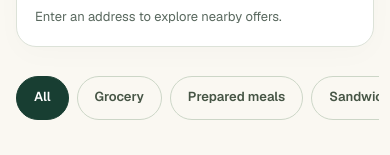
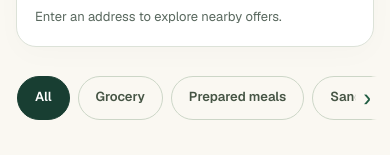
Before and after one commit to bachir23091976/foodsave, a Next.js app in the folder web/: page /offers in a window 390 px wide. Shown: the part 601-756 px from the top of the page. Built offline with nearby package versions, Linux system fonts and the light colour scheme; no server answers.

Commit message:
fix: make mobile categories fully reachable

```diff
--- a/web/app/components/public.module.css
+++ b/web/app/components/public.module.css
@@ -276,6 +276,22 @@
 }
 @media (max-width: 480px) {
   .journeyGrid { grid-template-columns: 1fr; gap: 0; }
+  .filters { position: relative; }
+  .filterRow { padding-inline: 6px 40px; scroll-padding-inline: 8px 32px; overscroll-behavior-x: contain; }
+  .filters[data-more-categories='true']::after {
+    content: '›';
+    position: absolute;
+    inset: 6px -5px auto auto;
+    display: grid;
+    place-items: center;
+    width: 24px;
+    height: 44px;
+    border-radius: 999px 0 0 999px;
+    background: var(--paper);
+    color: var(--green);
+    font-size: 24px;
+    pointer-events: none;
+  }
   .categoryTiles { grid-template-columns: minmax(0, 1fr); grid-auto-rows: 1fr; }
   .categoryTiles a {
     display: grid;
--- a/web/app/offers/page.tsx
+++ b/web/app/offers/page.tsx
@@ -1,7 +1,7 @@
 "use client";
 import { useLocale } from "../lib/i18n/LocaleProvider";
 
-import { useEffect, useState } from "react";
+import { useEffect, useRef, useState } from "react";
 import Link from "next/link";
 import Navbar from "../components/Navbar";
 import Footer from "../components/Footer";
@@ -65,6 +65,28 @@ export default function OffersPage() {
   const [favoriteMerchantIds, setFavoriteMerchantIds] = useState<string[]>([]);
   const [isMerchant, setIsMerchant] = useState(false);
   const [selectedCategory, setSelectedCategory] = useState("TOUT");
+  const categoryRow = useRef<HTMLDivElement>(null);
+  const [moreCategories, setMoreCategories] = useState(false);
+
+  useEffect(() => {
+    const row = categoryRow.current;
+    if (!row) return;
+    const update = () => setMoreCategories(row.scrollWidth - row.clientWidth - row.scrollLeft > 2);
+    const selected = row.querySelector<HTMLElement>('[aria-pressed="true"]');
+    if (selected && row.scrollWidth > row.clientWidth) {
+      selected.scrollIntoView({
+        block: "nearest",
+        inline: "nearest",
+        behavior: "auto",
+      });
+    }
+    update();
+    row.addEventListener('scroll', update, { passive: true });
+    window.addEventListener('resize', update);
+    const observer = typeof ResizeObserver === 'undefined' ? null : new ResizeObserver(update);
+    observer?.observe(row);
+    return () => { row.removeEventListener('scroll', update); window.removeEventListener('resize', update); observer?.disconnect(); };
+  }, [selectedCategory, intlLocale]);
 
   const loadOffers = () => {
     fetch(`${API_URL}/offers`)
@@ -260,7 +282,7 @@ export default function OffersPage() {
           <p className={s.searchNote}>{t("ui.enter_an_address_to_explore_nearby_offers")}</p>
           {searchMessage && <p role="status" className={s.searchNote}>{msg(searchMessage)}</p>}
         </section>
-        <section className={s.filters} aria-label={t("ui.offer_categories")}><div className={s.filterRow}>
+        <section className={s.filters} data-more-categories={moreCategories} aria-label={t("ui.offer_categories")}><div className={s.filterRow} ref={categoryRow}>
           {OFFER_CATEGORIES.map(category => <button key={category.value} type="button" onClick={() => setSelectedCategory(category.value)} aria-pressed={selectedCategory === category.value} className={s.chip}>{tr(category.label)}</button>)}
         </div></section>
         <section className={s.results} aria-label={t("ui.available_offers")} aria-busy={loading || searching || locating}>
```
Also changed, not shown: 1 other file (tests, documents, lock files or other folders).
